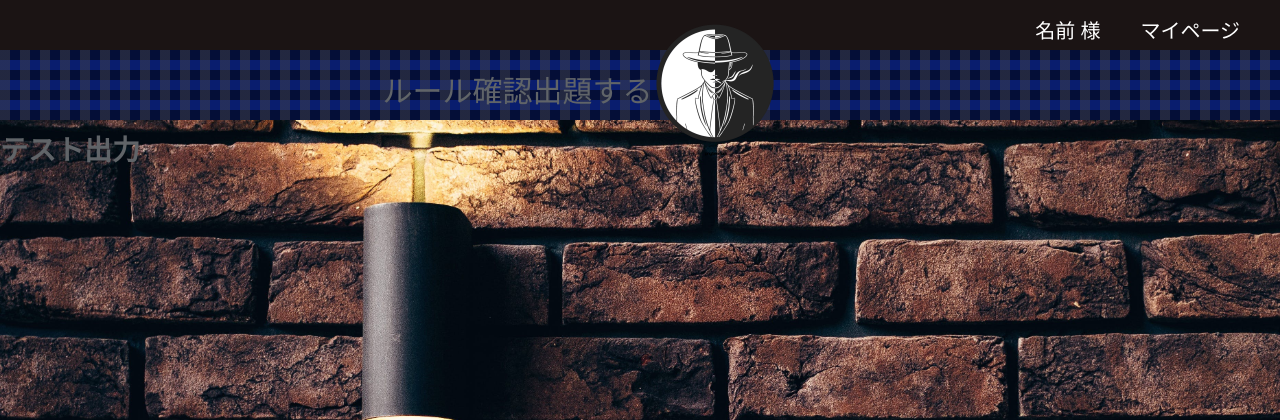
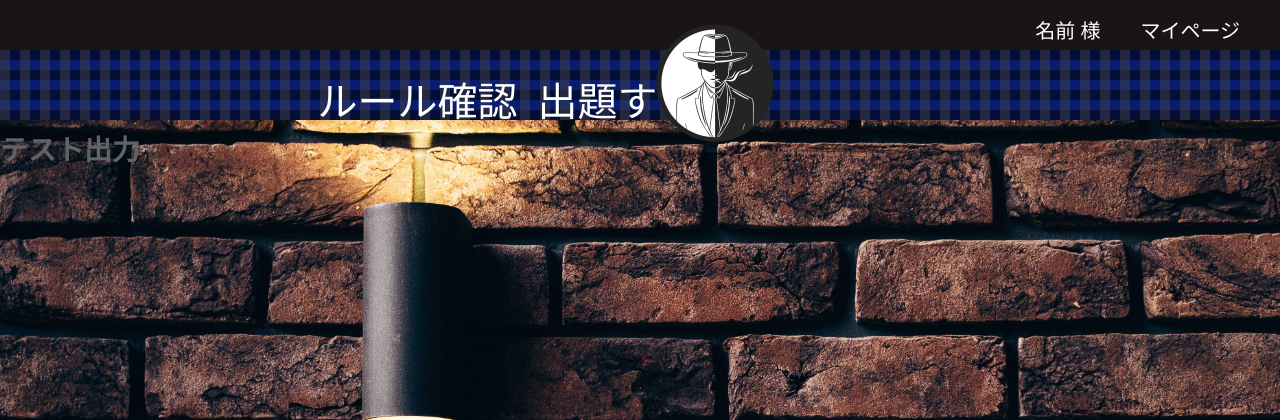
Before and after one commit to rikuto1231/php_assignment, a PHP site: page /home.php in a window 1280 px wide. Shown: the top 420 px of the page. Run offline with PHP 8.4, Linux system fonts and the light colour scheme.

Commit message:
文字css要素変更

```diff
--- a/final/src/common/css/header.css
+++ b/final/src/common/css/header.css
@@ -29,8 +29,13 @@
 }
 
 #header_center p {
-    font-size: 30px;
+    text-align: center;
+    font-size: 40px;
+    float: none;
     display: inline-block;
+    color: #ffffff;
+    margin-right: 20px;
+    white-space: nowrap;
 }
 
 #header_in_center{
```
